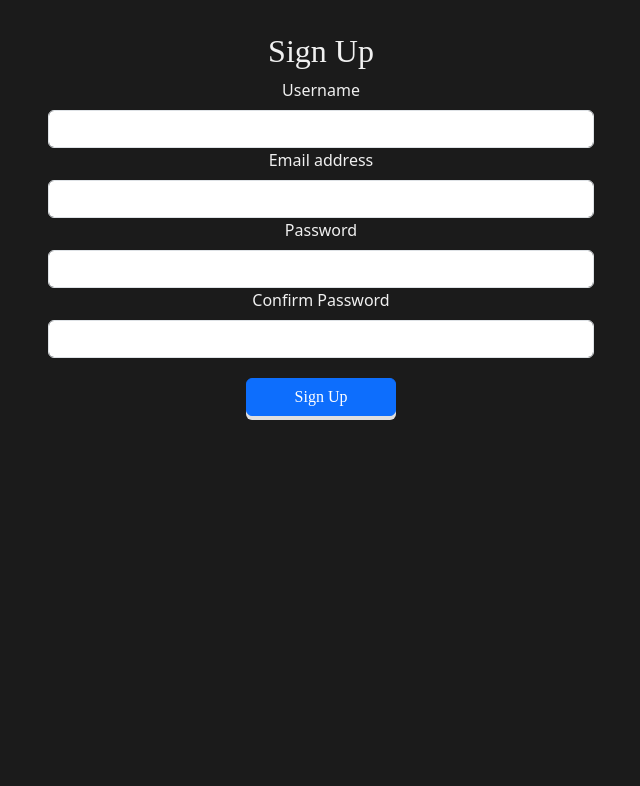
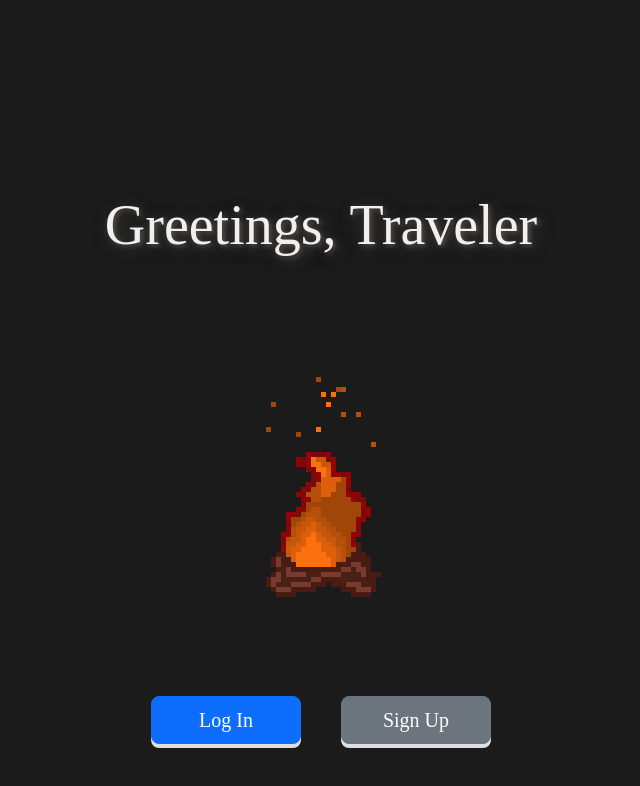
Before and after one commit to vmlayton87/ncsu-milestone-project-3, a React (Vite) app in the folder front_end/my-react-app/: page / in a window 1280 px wide. Shown: the top 786 px of the page, without its empty margins (319-959 px from the left). Built offline with nearby package versions, Linux system fonts and the light colour scheme; a web font is replaced by a local one.

Commit message:
Put splash page back at app return

```diff
--- a/front_end/my-react-app/src/App.jsx
+++ b/front_end/my-react-app/src/App.jsx
@@ -10,7 +10,7 @@ import Signup from './components/Signup.jsx'
 function App() {
   return (
     <div className="App">
-      <Signup />
+      <SplashPage />
     </div>
   )
 }
```
